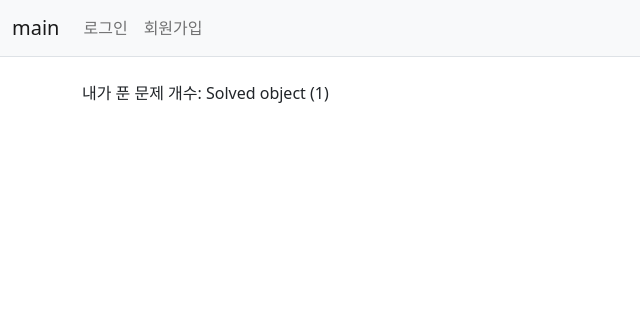
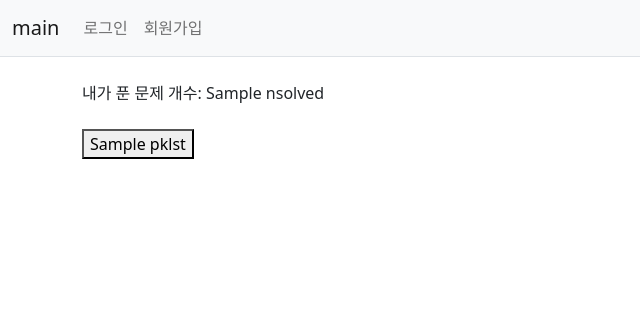
Before and after one commit to StitCJ/DailySA, a Django app: template DailySA/DailySA/templates/userstat/mypage.html in a window 1280 px wide. Shown: the top 317 px of the page, without its empty margins (0-640 px from the left). Run offline with Django 4.2, Linux system fonts and the light colour scheme; tables that the repository leaves empty hold one stand-in row (Sample ...); the template is opened without the code that fills it: values named after a table or form of the project are taken from there, most other values are stand-ins (such as "Sample title", 1, 10 or a date in 2020); some libraries are stand-ins or nearby versions.

Commit message:
mypage update

```diff
--- a/DailySA/DailySA/templates/userstat/mypage.html
+++ b/DailySA/DailySA/templates/userstat/mypage.html
@@ -2,6 +2,14 @@
 {% block content %}
 <div class="container">
     <br>
-    내가 푼 문제 개수: {{ solved }}
+    내가 푼 문제 개수: {{ nsolved }}
+    <br>
+    <br>
+    <form action="{% url 'index' %}" method="get">
+    {% csrf_token %}
+    {% for i in pklst %}
+    <button type="submit" name="pnum" value="{{ i }}">{{ i }}</button>
+    {% endfor %}
+    </form>
 </div>
 {% endblock %}
--- a/DailySA/main/templates/main/correct.html
+++ b/DailySA/main/templates/main/correct.html
@@ -1,6 +1,8 @@
 {% extends 'base.html' %}
 {% block content %}
+<div class="container">
         {{userpk}}
         정답입니다!
         <a href="{% url 'index' %}">다른 문제</a>
+</div>
 {% endblock %}
--- a/DailySA/main/templates/main/test2.html
+++ /dev/null
@@ -1 +0,0 @@
-this is test2
--- a/DailySA/userstat/views.py
+++ b/DailySA/userstat/views.py
@@ -6,8 +6,10 @@ from main.models import Problem
 def mypage(request):
     user = request.user
     user_solved = Solved.objects.filter(user_id=user)
-    print(user_solved[0].problem_id.pk)
     n = 0
+    pklst = []
     for i in user_solved :
+        pklst.append(i.problem_id.pk)
         n += 1
-    return render(request, 'userstat/mypage.html', {'solved': n})
+    print(pklst)
+    return render(request, 'userstat/mypage.html', {'nsolved': n, 'pklst': pklst})
```
Also changed, not shown: DailySA/DailySA/settings.py (+7 -7 lines), DailySA/main/views.py (+7 -2 lines), DailySA/db.sqlite3.
